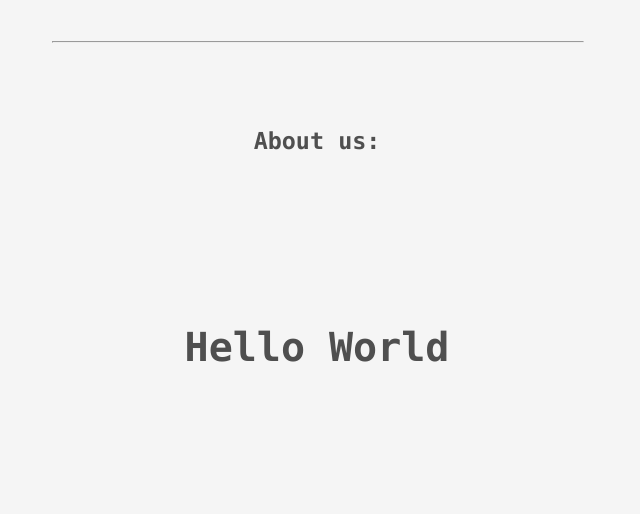
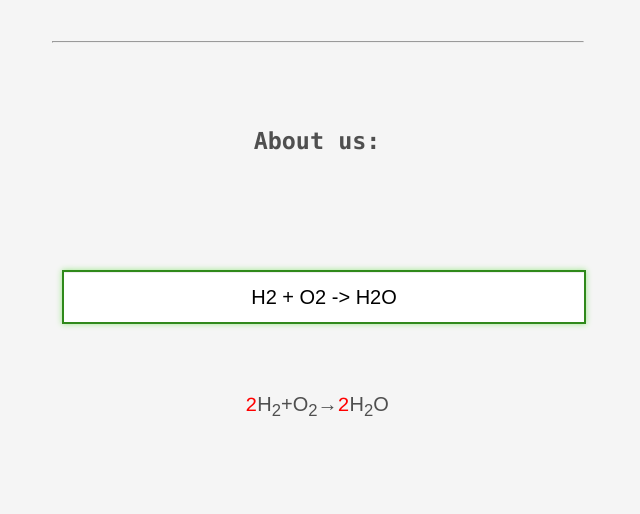
Before and after one commit to ejm-programming-club/website, a React app: page /about in a window 1280 px wide. Shown: the part 214-728 px from the top of the page, without its empty margins (323-963 px from the left). Built offline with nearby package versions, Linux system fonts and the light colour scheme.

Commit message:
display chemistry equation balancer snippet

```diff
--- a/src/Common.js
+++ b/src/Common.js
@@ -34,7 +34,7 @@ export class PageRedirectButton extends Component {
     }
 }
 
-PageRedirectButton.PropTypes = {
+PageRedirectButton.propTypes = {
     buttonText: PropTypes.string,
     redirectLink: PropTypes.string
 };
--- a/src/pages/About.js
+++ b/src/pages/About.js
@@ -2,7 +2,7 @@ import React, {Component} from 'react';
 import {LogoBanner, PageRedirectButton} from '../Common';
 import '../commonStyle.css';
 import SnippetsWall from "../snippets/snippet";
-import DummyComponent from "../snippets/dummy";
+import ChemicalEquationBalancer from "../snippets/chemistry";
 
 
 export default class About extends Component {
@@ -14,7 +14,7 @@ export default class About extends Component {
                 <div id="content">
                     <h3>About <b>us:</b></h3>
                     <br/>
-                    <SnippetsWall snippetsList={[DummyComponent]}/>
+                    <SnippetsWall snippetsList={[<ChemicalEquationBalancer defaultText="H2 + O2 -> H2O"/>]}/>
                     <br/>
                     <h3>About <b>you:</b></h3>
                     If you're still interested, its time for the
--- a/src/pages/Registration.js
+++ b/src/pages/Registration.js
@@ -97,7 +97,7 @@ class ShortTextInput extends Component {
     }
 }
 
-ShortTextInput.PropTypes = {
+ShortTextInput.propTypes = {
     labelText: PropTypes.string,
     value: PropTypes.string,
     handleChange: PropTypes.func,
@@ -123,7 +123,7 @@ class RadioGroupInput extends Component {
     }
 }
 
-RadioGroupInput.PropTypes = {
+RadioGroupInput.propTypes = {
     radioTitle: PropTypes.string,
     valueObj: PropTypes.object,
     handleChange: PropTypes.func,
@@ -137,6 +137,6 @@ class SubmitAndRedirectButton extends PageRedirectButton {
     }
 }
 
-SubmitAndRedirectButton.PropTypes=  {
+SubmitAndRedirectButton.propTypes=  {
     formValidate: PropTypes.func
 };
--- a/src/chemistry.css
+++ b/src/snippets/chemistry.css
@@ -1,7 +1,3 @@
-#root {
-    width: 256px;
-}
-
 #errorMessages {
     padding: 10px;
     margin: 10px;
--- a/src/chemistry.js
+++ b/src/snippets/chemistry.js
@@ -216,7 +216,7 @@ class ChemicalEquationBalancer extends Component {
                 <a href="https://chemaths.herokuapp.com">https://chemaths.herokuapp.com.</a>);
         }
 
-        if (equationFormulaWithoutWhitespace.match(/[()\[\]]/g)) {
+        if (equationFormulaWithoutWhitespace.match(/[()[\]]/g)) {
             errorMessages.push("(Nested) parentheses are not supported here. Please go on" +
                 <a href="https://chemaths.herokuapp.com">https://chemaths.herokuapp.com.</a>);
         }
@@ -426,7 +426,7 @@ class ChemicalEquationBalancer extends Component {
 }
 
 
-ChemicalEquationBalancer.PropTypes = {
+ChemicalEquationBalancer.propTypes = {
     defaultText: PropTypes.string.isRequired,
 };
 
--- a/src/snippets/dummy.js
+++ /dev/null
@@ -1,10 +0,0 @@
-import React, {Component} from 'react';
-
-
-class DummyComponent extends Component {
-    render() {
-        return <h1>Hello World</h1>
-    }
-}
-
-export default DummyComponent
--- a/src/snippets/snippet.js
+++ b/src/snippets/snippet.js
@@ -8,7 +8,7 @@ class SnippetsWall extends Component {
             <div className="snippetsWrapperWrapper">
                 {this.props.snippetsList.map((Snippet) => (
                     <div className="snippetWrapper">
-                        <Snippet/>
+                        {Snippet}
                     </div>
                 ))}
             </div>
```
